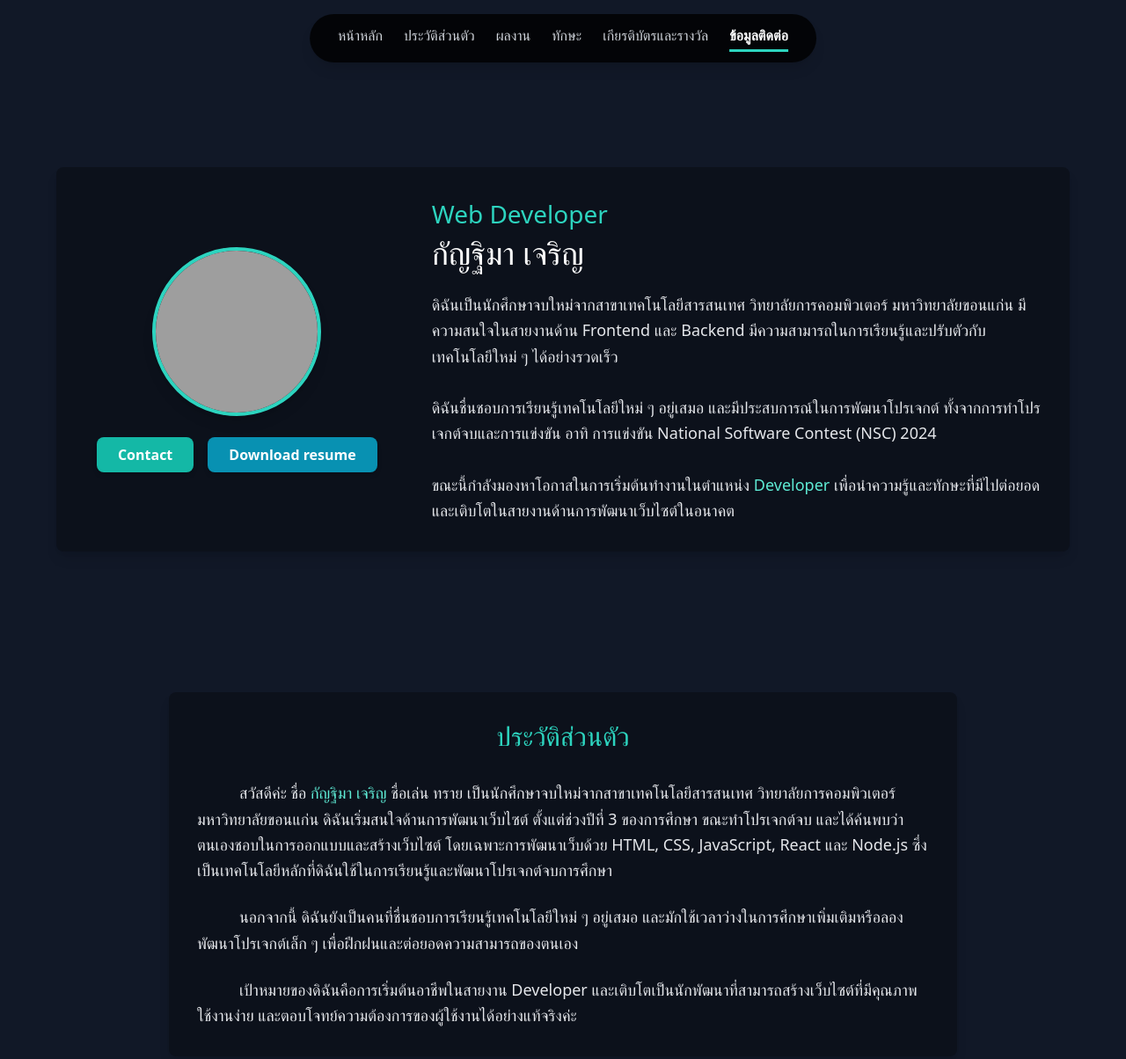
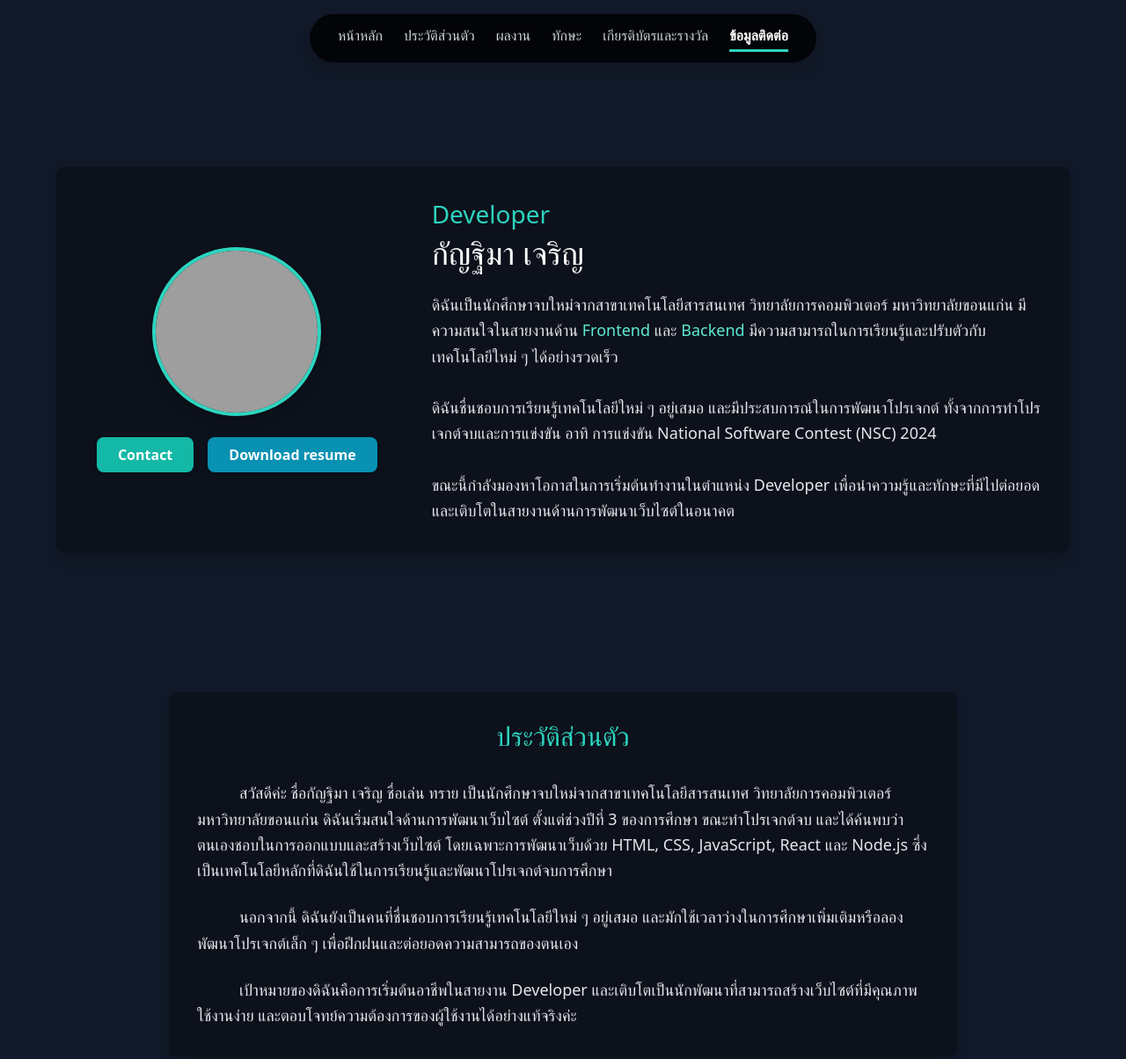
Before and after one commit to irissai/myPortfolio, a website: page index.html in a window 1280 px wide. Shown: the top 1204 px of the page at 88% size. Drawn offline with nearby package versions, Linux system fonts and the light colour scheme; grey boxes are pictures that could not be loaded.

Commit message:
portfolio

```diff
--- a/index.html
+++ b/index.html
@@ -48,16 +48,16 @@
 
         <!-- Right  -->
         <div class="introduction w-full md:w-2/3 text-center md:text-left text-gray-200">
-            <p class="text-teal-400 text-[28px] font-medium mb-1">Web Developer</p>
+            <p class="text-teal-400 text-[28px] font-medium mb-1">Developer</p>
             <p class="name text-4xl font-thin text-white mb-6">กัญฐิมา เจริญ</p>
             <div class="introduction-detail leading-relaxed text-lg">
                 ดิฉันเป็นนักศึกษาจบใหม่จากสาขาเทคโนโลยีสารสนเทศ วิทยาลัยการคอมพิวเตอร์ มหาวิทยาลัยขอนแก่น มีความสนใจในสายงานด้าน
-                Frontend และ Backend มีความสามารถในการเรียนรู้และปรับตัวกับเทคโนโลยีใหม่ ๆ ได้อย่างรวดเร็ว
+                 <span class="text-teal-300">Frontend</span> และ <span class="text-teal-300">Backend</span>   มีความสามารถในการเรียนรู้และปรับตัวกับเทคโนโลยีใหม่ ๆ ได้อย่างรวดเร็ว
                 <br><br>
                 ดิฉันชื่นชอบการเรียนรู้เทคโนโลยีใหม่ ๆ อยู่เสมอ และมีประสบการณ์ในการพัฒนาโปรเจกต์
                 ทั้งจากการทำโปรเจกต์จบและการแข่งขัน อาทิ การแข่งขัน National Software Contest (NSC) 2024
                 <br><br>
-                ขณะนี้กำลังมองหาโอกาสในการเริ่มต้นทำงานในตำแหน่ง <span class="text-teal-300">Developer </span>
+                ขณะนี้กำลังมองหาโอกาสในการเริ่มต้นทำงานในตำแหน่ง Developer
                 เพื่อนำความรู้และทักษะที่มีไปต่อยอด และเติบโตในสายงานด้านการพัฒนาเว็บไซต์ในอนาคต
             </div>
         </div>
@@ -71,7 +71,7 @@
     <section id="AboutMe" class="max-w-4xl mx-auto mt-40    p-8 bg-black/30   rounded-lg shadow-lg text-gray-200">
         <h2 class="text-center text-3xl font-medium mb-8 text-teal-400">ประวัติส่วนตัว</h2>
         <p class="text-lg leading-relaxed indent-12">
-            สวัสดีค่ะ ชื่อ <span class="text-teal-300">กัญฐิมา เจริญ</span> ชื่อเล่น ทราย
+            สวัสดีค่ะ ชื่อกัญฐิมา เจริญ ชื่อเล่น ทราย
             เป็นนักศึกษาจบใหม่จากสาขาเทคโนโลยีสารสนเทศ วิทยาลัยการคอมพิวเตอร์
             มหาวิทยาลัยขอนแก่น ดิฉันเริ่มสนใจด้านการพัฒนาเว็บไซต์ ตั้งแต่ช่วงปีที่ 3 ของการศึกษา ขณะทำโปรเจกต์จบ
             และได้ค้นพบว่าตนเองชอบในการออกแบบและสร้างเว็บไซต์ โดยเฉพาะการพัฒนาเว็บด้วย HTML, CSS,
```
